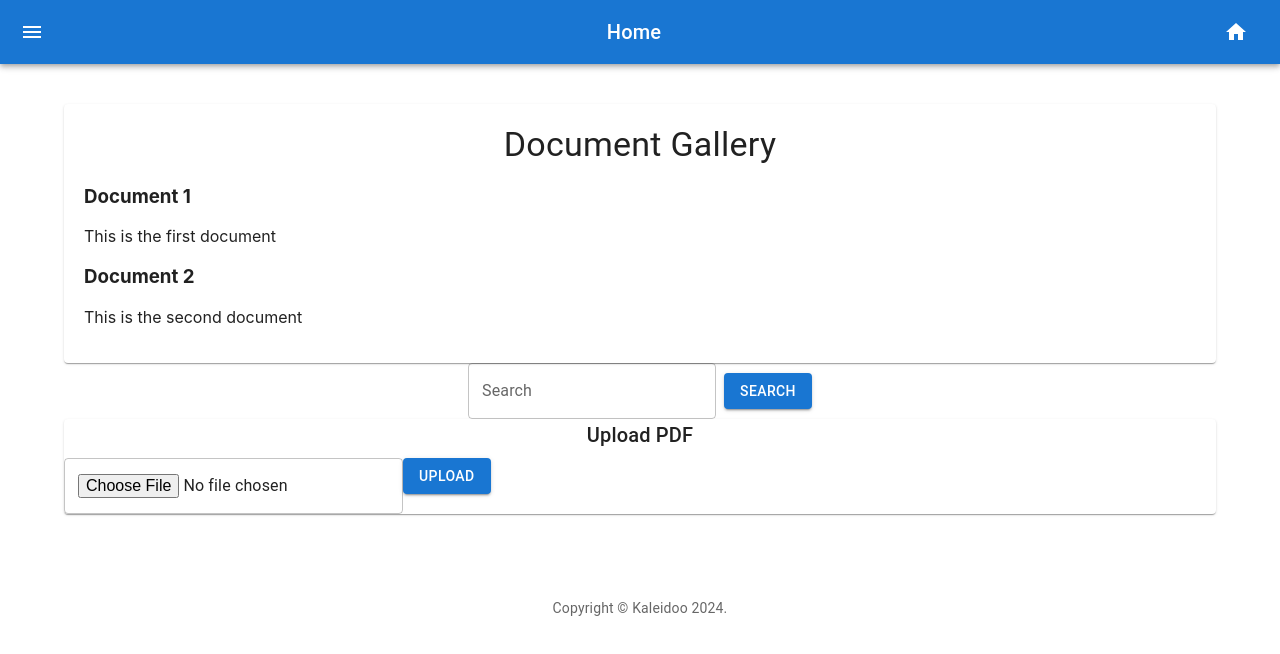
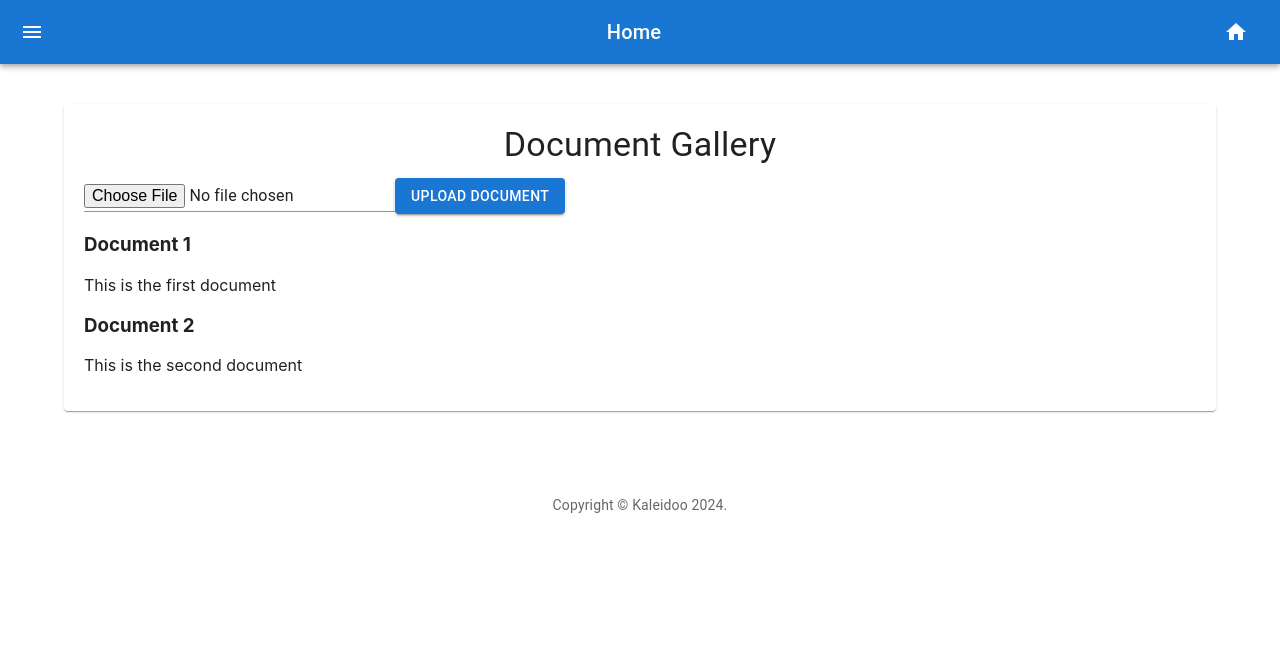
Before and after one commit to Kinan-Kaleidoo/Hackathon-082024, a React (Create React App) app in the folder Frontend/: page /doc in a window 1280 px wide. Shown: the top 654 px of the page. Built offline with nearby package versions, Linux system fonts and the light colour scheme.

Commit message:
fixing frontend

```diff
--- a/Frontend/src/App.js
+++ b/Frontend/src/App.js
@@ -1,8 +1,8 @@
 import React from 'react';
-import HomePage from './pages/Routes';
+import Routes from './pages/Routes';
 
 const App = () => {
-  return <HomePage />;
+  return <Routes />;
 };
 
 export default App;
--- a/Frontend/src/pages/Documents/DocGallery.js
+++ b/Frontend/src/pages/Documents/DocGallery.js
@@ -1,13 +1,7 @@
 import React from 'react';
 import DocItem from './DocItem';
 
-const documents = [
-  { id: 1, name: 'Document 1', content: 'This is the first document' },
-  { id: 2, name: 'Document 2', content: 'This is the second document' },
-  // Add more documents here
-];
-
-const DocGallery = () => {
+const DocGallery = ({ documents }) => {
   return (
     <div className="doc-gallery">
       {documents.map(doc => (
--- a/Frontend/src/pages/Documents/DocItem.js
+++ b/Frontend/src/pages/Documents/DocItem.js
@@ -3,7 +3,7 @@ import React from 'react';
 const DocItem = ({ document }) => {
   return (
     <div className="doc-item">
-      <h3>{document.name}</h3>
+      <h3>{document.file_name}</h3>
       <p>{document.content}</p>
     </div>
   );
--- a/Frontend/src/pages/Documents/DocPage.js
+++ b/Frontend/src/pages/Documents/DocPage.js
@@ -1,38 +1,29 @@
 import React, { useState } from 'react';
 import DocumentGallery from './DocGallery';
-import { Container, Typography, Paper, Button, TextField } from '@mui/material';
-import SearchComponent from '../../components/SearchComponent';
-import axios from 'axios';
-
+import { Container, Typography, Paper, Button, Input } from '@mui/material';
 import './DocPage.css';
 
 const DocPage = () => {
-  const [file, setFile] = useState(null);
+  const [documents, setDocuments] = useState([
+    { id: 1, file_name: 'Document 1', content: 'This is the first document' },
+    { id: 2, file_name: 'Document 2', content: 'This is the second document' },
+    // Add more demo documents if needed
+  ]);
+  const [fileName, setFileName] = useState('');
 
   const handleFileChange = (event) => {
-    setFile(event.target.files[0]);
+    setFileName(event.target.files[0]?.name || '');
   };
 
-  const handleUpload = async () => {
-    if (!file) {
-      alert('Please select a file to upload');
-      return;
-    }
-
-    const formData = new FormData();
-    console.log(file)
-    formData.append('file', file);
-
-    try {
-      await axios.post('http://localhost:5000/upload', formData, {
-        headers: {
-          'Content-Type': 'multipart/form-data',
-        },
-      });
-      alert('File uploaded successfully');
-      // Optionally, you can refresh or update the DocumentGallery component here
-    } catch (error) {
-      alert('Error uploading file');
+  const handleUpload = () => {
+    if (fileName) {
+      const newDocument = {
+        id: documents.length + 1,
+        file_name: fileName,
+        content: 'This is a newly uploaded document' // Replace with actual content if needed
+      };
+      setDocuments([...documents, newDocument]);
+      setFileName('');
     }
   };
 
@@ -42,27 +33,13 @@ const DocPage = () => {
         <Typography variant="h4" gutterBottom>
           Document Gallery
         </Typography>
-        <DocumentGallery />
-      </Paper>
-      <SearchComponent />
-
-      <Paper className="upload-paper">
-        <Typography variant="h6" gutterBottom>
-          Upload PDF
-        </Typography>
-        <TextField
-          type="file"
-          accept=".pdf"
-          onChange={handleFileChange}
-          variant="outlined"
-        />
-        <Button
-          variant="contained"
-          color="primary"
-          onClick={handleUpload}
-        >
-          Upload
-        </Button>
+        <div className="upload-section">
+          <Input type="file" onChange={handleFileChange} />
+          <Button variant="contained" color="primary" onClick={handleUpload}>
+            Upload Document
+          </Button>
+        </div>
+        <DocumentGallery documents={documents} />
       </Paper>
     </Container>
   );
--- a/Frontend/src/pages/Routes/index.js
+++ b/Frontend/src/pages/Routes/index.js
@@ -1,5 +1,5 @@
 import React, { useState } from 'react';
-import { BrowserRouter as Router, Route, Routes } from 'react-router-dom';
+import { BrowserRouter as Router, Route, Routes as RouterRoutes } from 'react-router-dom';
 import ChatPage from '../Chat/ChatPage';
 import MediaPage from '../Media/MediaPage';
 import MediaItem from '../Media/MediaItem';
@@ -7,13 +7,13 @@ import DocPage from '../Documents/DocPage';
 import Header from '../../components/Common/Header';
 import Footer from '../../components/Common/Footer';
 import Sidebar from '../../components/Common/Sidebar';
-// import HomePage from '../Home/HomePage'; // Import the HomePage
-import AudioPage from '../Audio/AudioPage'; // Import the AudioPage
-import SignIn from '../Auto/signIn';
-import SignUp from '../Auto/signUp';
+import HomePage from '../Home/homePage'
+import AudioPage from '../Audio/AudioPage';
+import SignIn from '../Auto/signIn'
+import SignUp from '../Auto/signUp'
 
 // Rename this component to avoid conflict
-const App = () => {
+const AppRoutes = () => {
   const [sidebarOpen, setSidebarOpen] = useState(false);
 
   const toggleSidebar = () => {
@@ -27,8 +27,8 @@ const App = () => {
         <div className={`main-content ${sidebarOpen ? '' : 'shrink'}`}>
           <Header onMenuClick={toggleSidebar} />
           <main>
-            <Routes>
-              {/* <Route path="/" element={<HomePage />} />  */}
+            <RouterRoutes>
+              <Route path="/" element={<HomePage />} />
               <Route path="/signIn" element={<SignIn />} />
               <Route path="/signUp" element={<SignUp />} />
               <Route path="/chat" element={<ChatPage />} />
@@ -37,13 +37,13 @@ const App = () => {
               <Route path="/" element={<ChatPage />} />
               <Route path="/doc" element={<DocPage />} />
               <Route path="/audio" element={<AudioPage />} />
-            </Routes>
+            </RouterRoutes>
           </main>
-          <Footer sx={{ mt: 8, mb: 4 }}/>
+          <Footer sx={{ mt: 8, mb: 4 }} />
         </div>
       </div>
     </Router>
   );
 };
 
-export default App;
+export default AppRoutes;
```
Also changed, not shown: Frontend/src/pages/Media/MediaGallery.js (line endings or trailing spaces), Frontend/src/pages/Media/MediaItem.js (line endings or trailing spaces), Frontend/src/pages/Media/MediaPage.js (line endings or trailing spaces).
